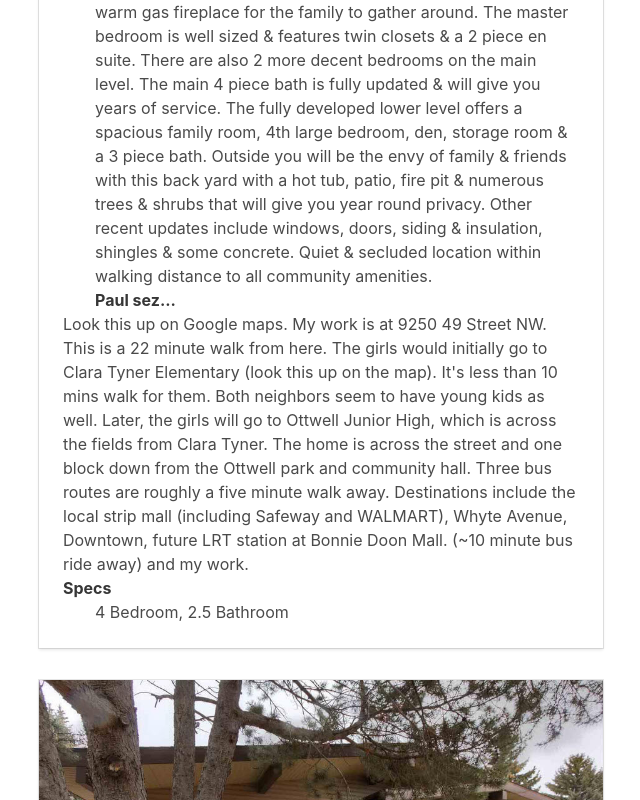
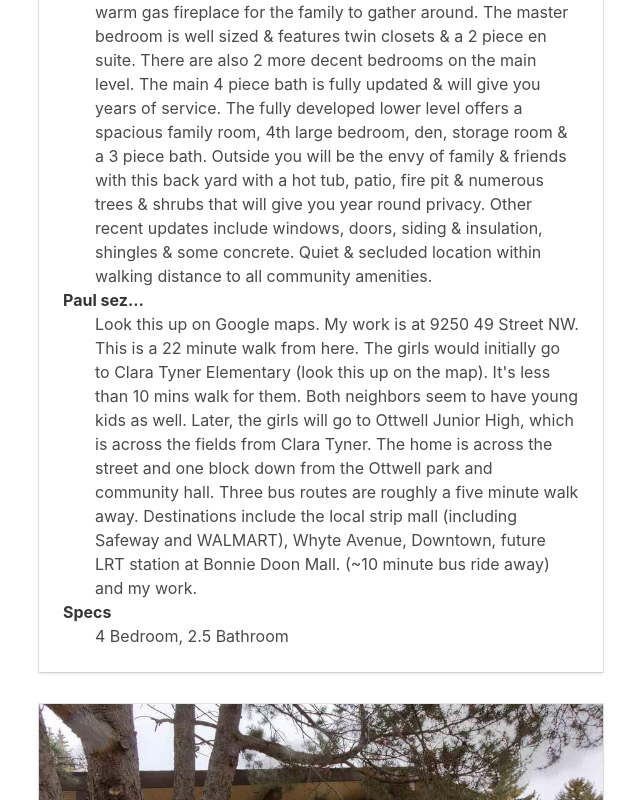
Before and after one commit to bovisp/house, a plain HTML site: page index.html in a window 1280 px wide. Shown: the part 408-1208 px from the top of the page, without its empty margins (319-959 px from the left). Drawn offline with nearby package versions, Linux system fonts and the light colour scheme.

Commit message:
Swap dd and dt for the Paul Sez... section in the description card

```diff
--- a/index.html
+++ b/index.html
@@ -52,8 +52,8 @@
                                         Quiet & secluded location within walking distance to all community amenities.
                                     </dd>
 
-                                    <dd><strong>Paul sez...</strong></dd>
-                                    <dt>Look this up on Google maps. My work is at 9250 49 Street NW. This is a 22
+                                    <dt><strong>Paul sez...</strong></dt>
+                                    <dd>Look this up on Google maps. My work is at 9250 49 Street NW. This is a 22
                                         minute walk from here. The girls would initially go to Clara Tyner Elementary
                                         (look this up on the map). It's less than 10 mins walk for them. Both neighbors
                                         seem to have young kids as well. Later, the girls will go to Ottwell Junior
@@ -61,7 +61,7 @@
                                         and one block down from the Ottwell park and community hall. Three bus routes
                                         are roughly a five minute walk away. Destinations include the local strip mall
                                         (including Safeway and WALMART), Whyte Avenue, Downtown, future LRT station at
-                                        Bonnie Doon Mall. (~10 minute bus ride away) and my work.</dt>
+                                        Bonnie Doon Mall. (~10 minute bus ride away) and my work.</dd>
 
                                     <dt><strong>Specs</strong></dt>
                                     <dd>4 Bedroom, 2.5 Bathroom</dd>
```
